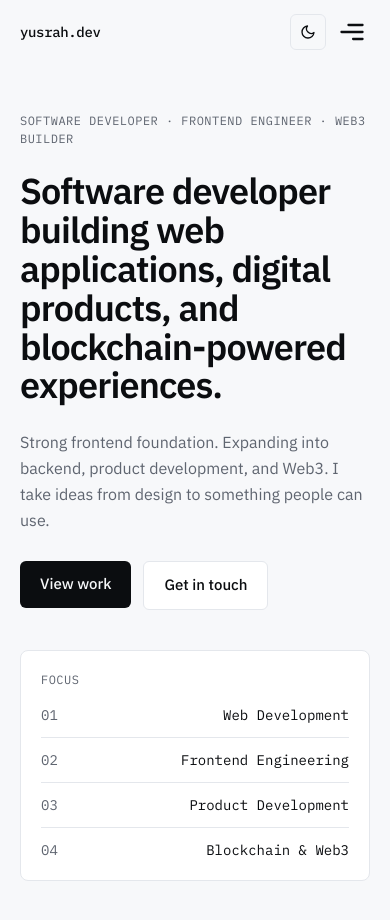
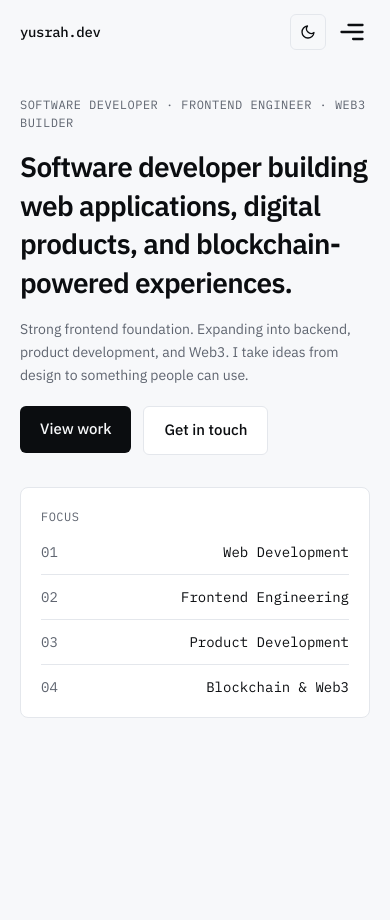
Before and after one commit to miss-yusrah/Portfolio, a React (Vite) app: page / in a window 390 px wide. Shown: the top 920 px of the page. Built offline with nearby package versions, Linux system fonts and the light colour scheme.

Commit message:
Scale down homepage hero type on mobile

```diff
--- a/src/components/shared/Hero.tsx
+++ b/src/components/shared/Hero.tsx
@@ -5,18 +5,18 @@ const Hero = () => {
   useSectionReveal(".hero-section");
 
   return (
-    <section className="hero-section pt-28 md:pt-32 pb-14 md:pb-20">
+    <section className="hero-section pt-24 md:pt-32 pb-12 md:pb-20">
       <div className="section-shell">
-        <div className="grid grid-cols-1 lg:grid-cols-12 gap-10 lg:gap-8 items-end">
-          <div className="lg:col-span-8 space-y-6">
+        <div className="grid grid-cols-1 lg:grid-cols-12 gap-8 lg:gap-8 items-end">
+          <div className="lg:col-span-8 space-y-4 md:space-y-6">
             <p className="reveal-item label-mono">
               Software Developer · Frontend Engineer · Web3 Builder
             </p>
-            <h1 className="reveal-item font-display text-4xl sm:text-5xl md:text-[3.25rem] font-semibold text-ink leading-[1.08] max-w-3xl">
+            <h1 className="reveal-item font-display text-[1.75rem] leading-snug sm:text-4xl md:text-[3.25rem] md:leading-[1.08] font-semibold text-ink max-w-3xl">
               Software developer building web applications, digital products,
               and blockchain-powered experiences.
             </h1>
-            <p className="reveal-item text-muted text-base md:text-lg leading-relaxed max-w-xl">
+            <p className="reveal-item text-muted text-sm sm:text-base md:text-lg leading-relaxed max-w-xl">
               Strong frontend foundation. Expanding into backend, product
               development, and Web3. I take ideas from design to something
               people can use.
```
